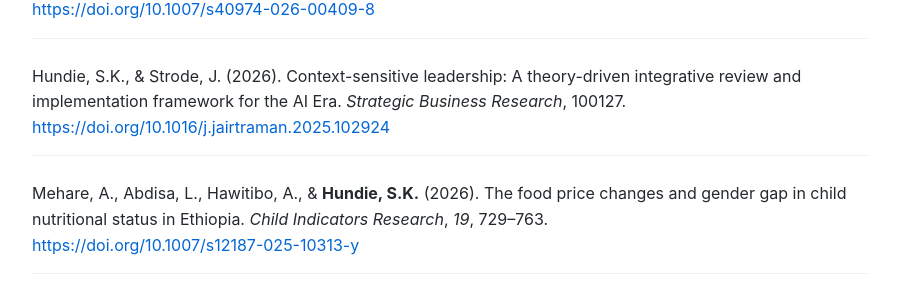
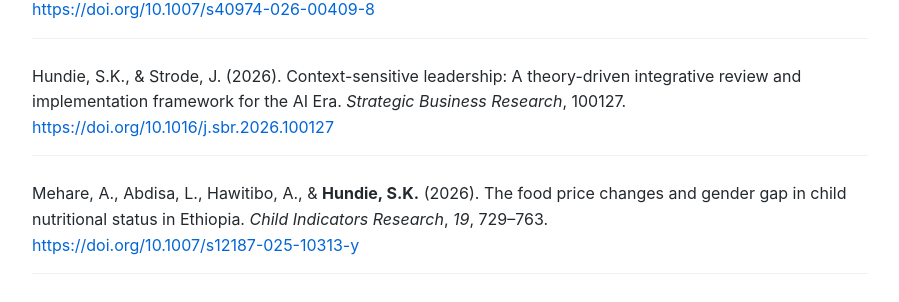
Before and after one commit to ShemelisKHundie/ShemelisKHundie.github.io, a Jekyll site: the page built from research.md, in a window 1280 px wide and 900 px high, scrolled down 555 px. Shown: the part 143-445 px from the top of the window, without its empty margins (190-1089 px from the left). Built offline with Jekyll 4.4.1, drawn with Linux system fonts in a browser that asks for light colours; some of the changed lines change nothing that is shown.

Commit message:
Update research.md

```diff
--- a/research.md
+++ b/research.md
@@ -27,7 +27,7 @@
   </div>
   <div style="margin-bottom: 25px; padding-bottom: 15px; border-bottom: 1px solid #f0f0f0;">
     Hundie, S.K., & Strode, J. (2026). Context-sensitive leadership: A theory-driven integrative review and implementation framework for the AI Era. <em>Strategic Business Research</em>, 100127.<br>
-    <a href="https://doi.org/10.1016/j.sbr.2026.100127" target="_blank">https://doi.org/10.1016/j.jairtraman.2025.102924</a>
+    <a href="https://doi.org/10.1016/j.sbr.2026.100127" target="_blank">https://doi.org/10.1016/j.sbr.2026.100127</a>
 </div>
 
   <div style="margin-bottom: 25px; padding-bottom: 15px; border-bottom: 1px solid #f0f0f0;">
```
